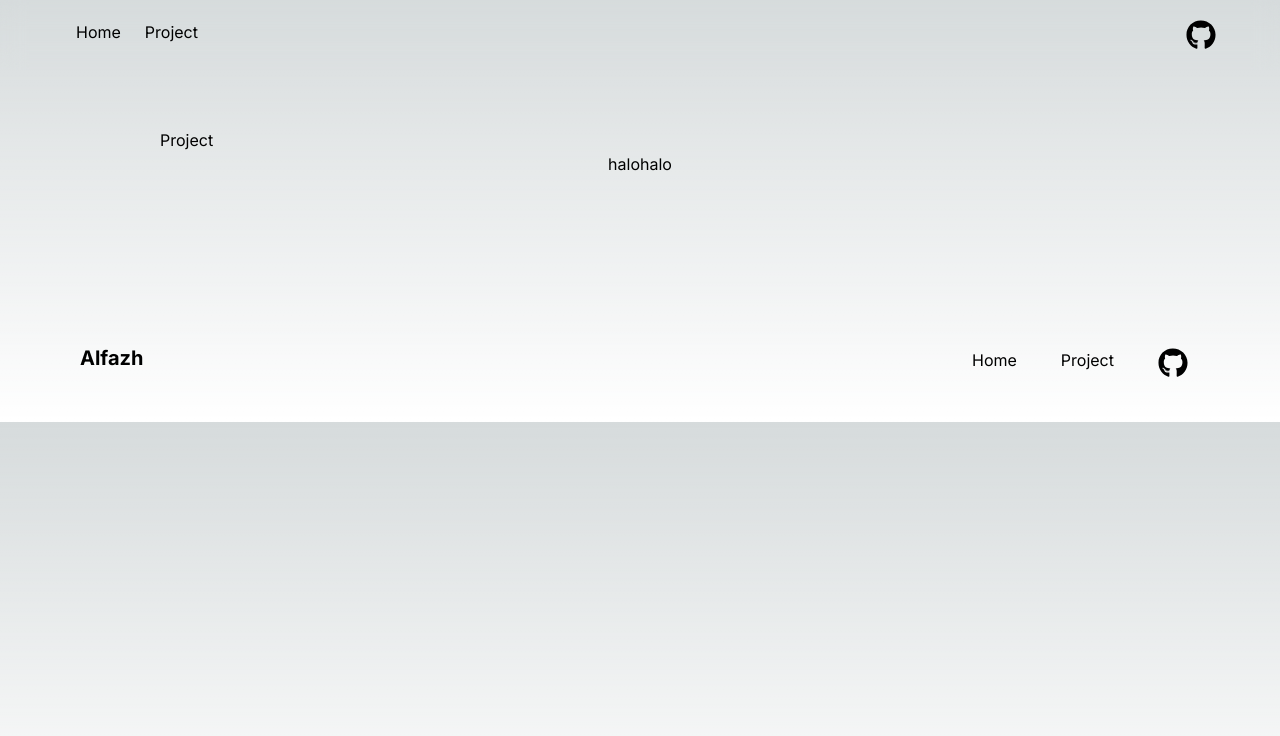
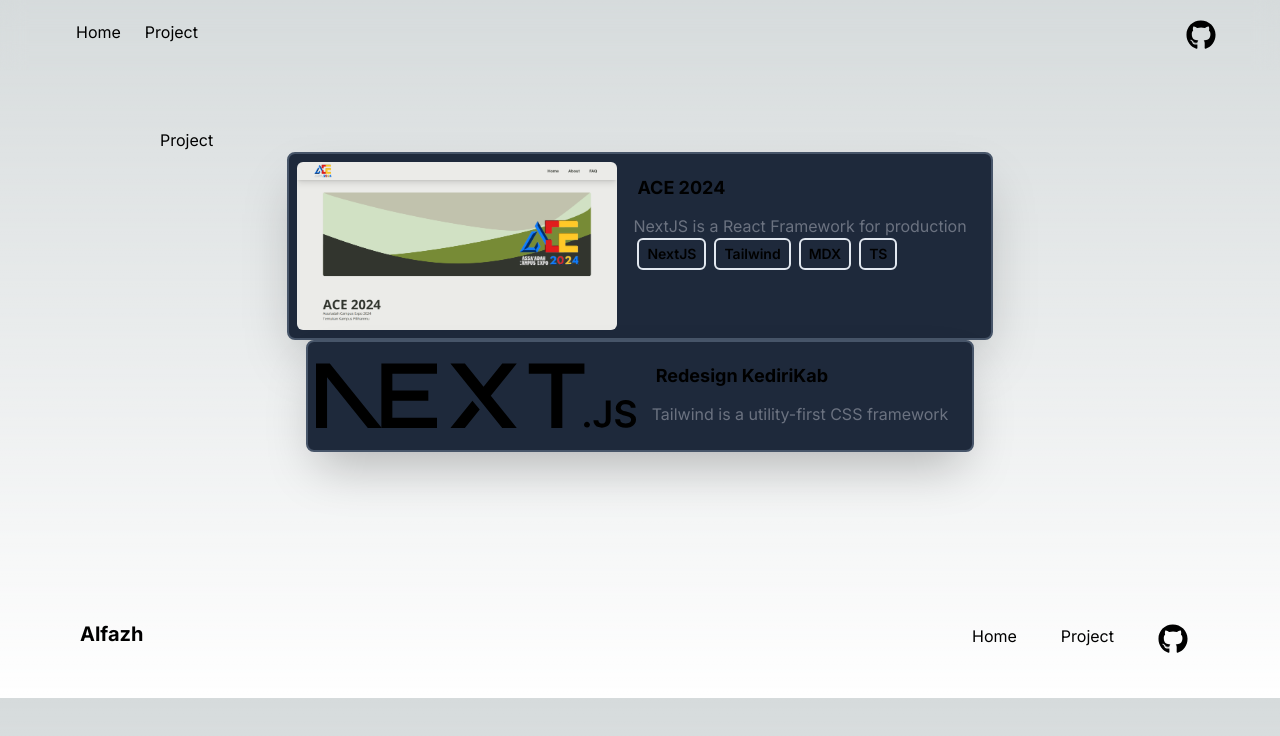
Before and after one commit to alfazh123/Alfazh-page, a Next.js app: page /project in a window 1280 px wide. Shown: the top 736 px of the page. Built offline with nearby package versions, Linux system fonts and the light colour scheme.

Commit message:
init card project for project page

```diff
--- a/app/ui/project-card.tsx
+++ b/app/ui/project-card.tsx
@@ -17,7 +17,7 @@ export default function ProjectCard({
   tag,
 }: ProjectCardProps) {
   return (
-    <div className="flex flex-col bg-slate-800 text-slate-200 shadow-2xl transition ease-in-out delay-150 hover:border-solid hover:border-b-2 hover:scale-105 hover:border-slate-200 duration-300 w-full rounded-lg">
+    <div className="flex flex-col bg-slate-800 shadow-2xl transition ease-in-out delay-150 border-solid border-2 hover:scale-105 border-slate-600 hover:border-slate-400 duration-300 w-full rounded-lg">
       <Link href={href} className="m-2">
         <Image
           src={src}
@@ -71,7 +71,31 @@ export function CardProject({
 }: ProjectCardProps) {
   return (
     <div>
-      <h1>halo</h1>
+      <div className="flex bg-slate-800 shadow-2xl transition ease-in-out border-solid border-2 border-slate-600 hover:border-slate-400 duration-300 w-full rounded-lg">
+        <Link href={href} className="m-2 flex md:flex-row flex-col">
+          <Image
+            src={src}
+            alt={title}
+            width={500}
+            height={500}
+            className="md:w-80 w-full aspect-auto rounded-md "
+          />
+          <div className="items-center mx-4">
+            <h3 className="text-lg font-bold my-3 mx-1">{title}</h3>
+            <p className="text-gray-500">{description}</p>
+            <div className="justify-between mb-4">
+              {tag?.map((tag, index) => (
+                <div
+                  key={tag}
+                  className="border-solid border-2 font-semibold border-slate-200 px-2 py-1 rounded-md text-sm inline-block mx-1"
+                >
+                  {tag}
+                </div>
+              ))}
+            </div>
+          </div>
+        </Link>
+      </div>
     </div>
   );
 }
```
